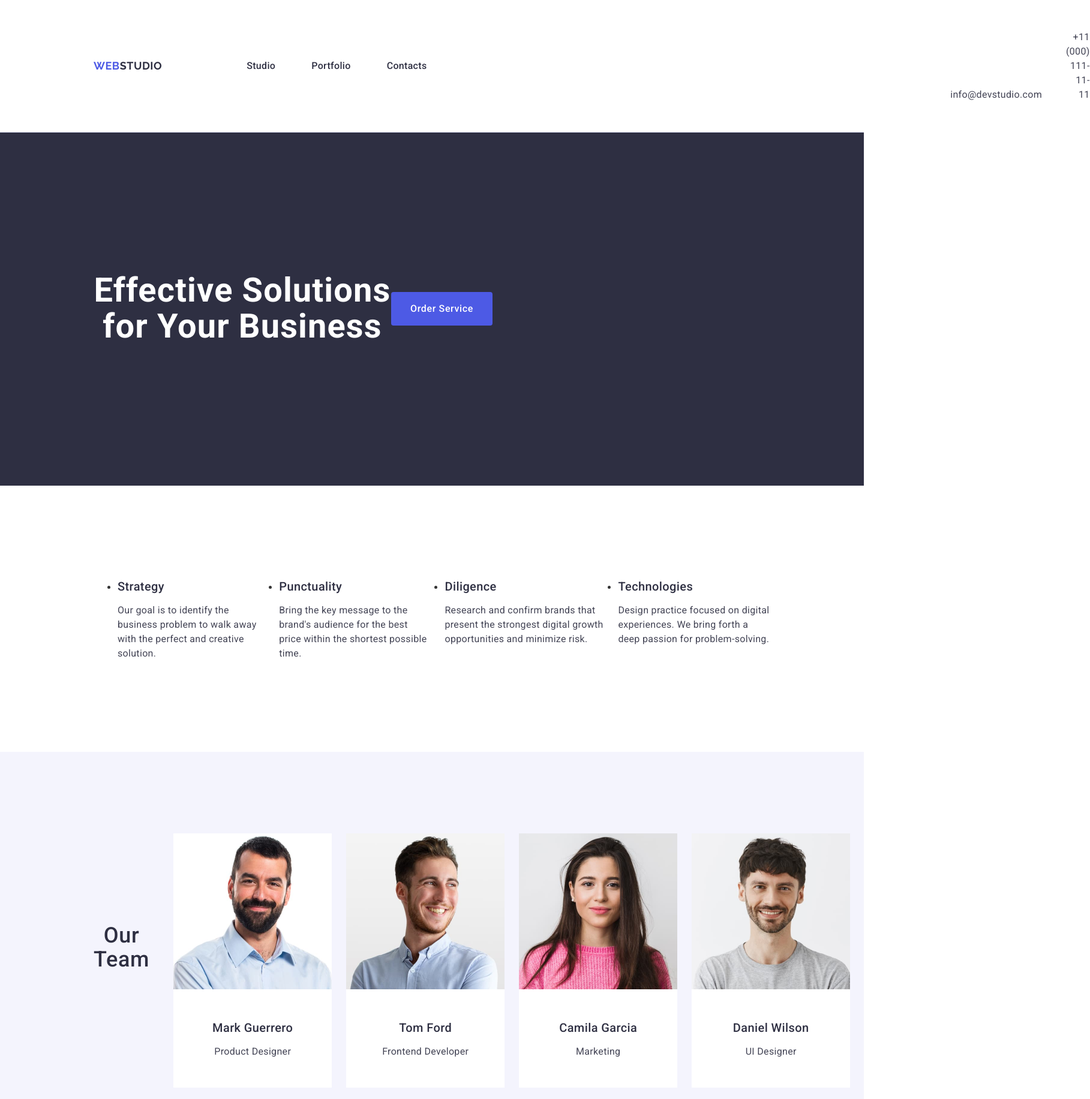
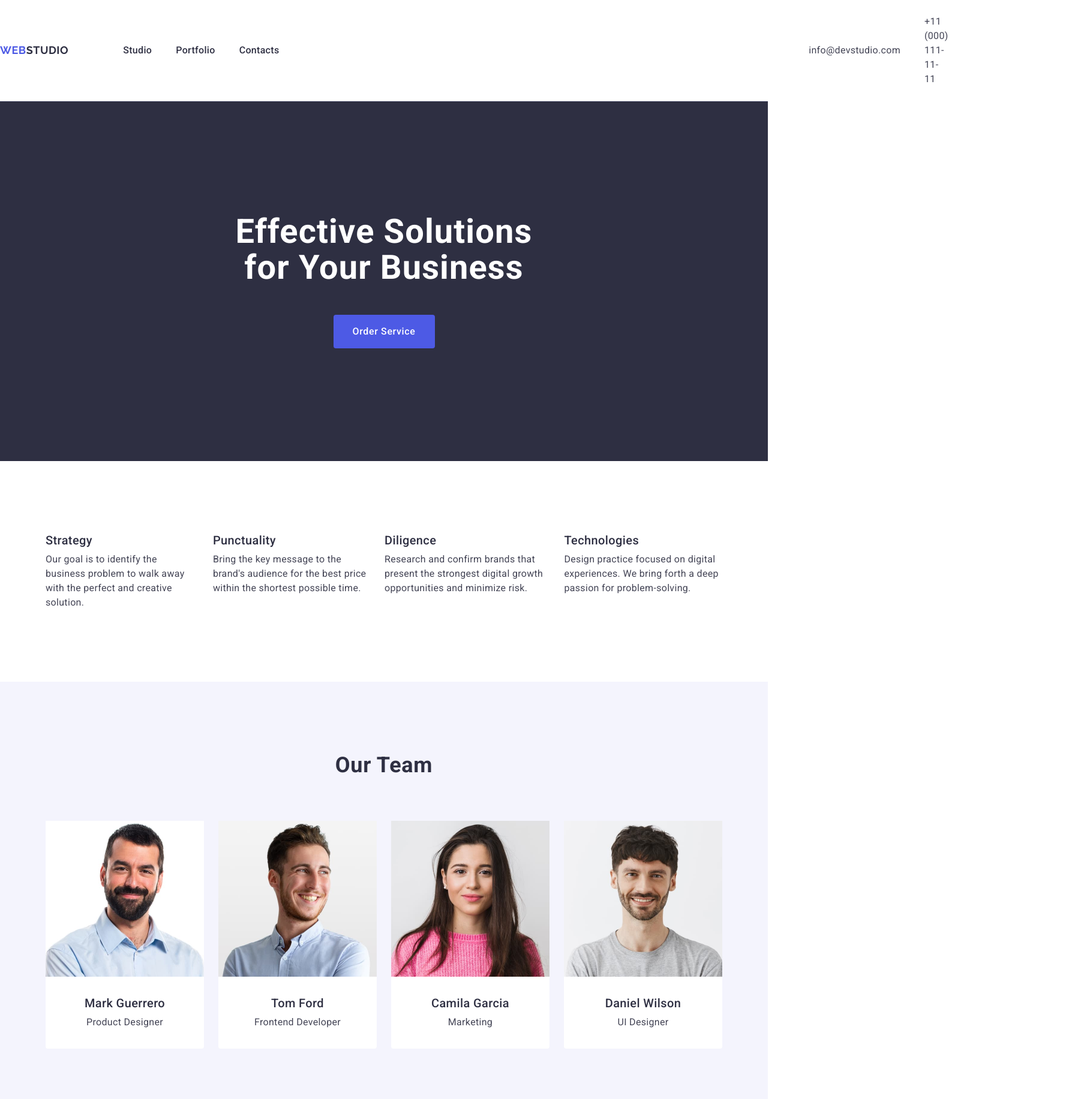
Before and after one commit to Lesja678/goit-markup-hw-03, a plain HTML site: page index.html in a window 1280 px wide. Shown: the top 1833 px of the page at 60% size, 1817 px wide, since content can reach past the window. Drawn offline with nearby package versions, Linux system fonts and the light colour scheme.

Commit message:
add changes

```diff
--- a/css/styles.css
+++ b/css/styles.css
@@ -4,23 +4,24 @@ body {
   font-family: "Roboto", sans-serif;
   color: #434455;
   background-color: #ffffff;
-  width: 1440px;
-  height: 3300px;
 }
-.ul {
+ul,
+ol {
   list-style-type: none;
   margin: 0;
-  padding-left: 0;
+  padding: 0;
 }
-.a {
+a {
   text-decoration: none;
 }
-.button {
-  cursor: pointer;
-}
-.h1,
-.h2,
-.h3 {
+
+h1,
+h2,
+h3,
+h4,
+h5,
+h6,
+p {
   margin: 0;
 }
 img {
@@ -29,31 +30,25 @@ img {
 .container {
   margin: 0 auto;
   padding: 0 15px;
+  width: 1158px;
+}
+
+/* Header */
+
+.header {
+  border-bottom: 1px solid #e7e9fc;
+}
+.header-container {
   display: flex;
   align-items: center;
-  width: 1158px;
-
-  /* Wrapper */
-  .wrapper {
-    width: 1440px;
-    height: 3300px;
-  }
-  /* Header */
 }
 
-.header {
-  background-color: #ffffff;
+.header-nav {
   display: flex;
   align-items: center;
-  justify-content: space-between;
-  padding: 10px;
-  border-bottom: 1px solid #e7e9fc;
-  padding: 0;
-  margin: 0;
-  list-style: none;
-  flex-direction: row;
 }
-.header-logo {
+
+.logo {
   font-family: "Raleway", sans-serif;
   font-weight: 700;
   font-size: 18px;
@@ -61,32 +56,28 @@ img {
   letter-spacing: 0.03em;
   text-transform: uppercase;
   color: #4d5ae5;
-  text-decoration: none;
+  display: flex;
+}
+.header-logo {
+  padding: 24px 0;
   margin-right: 76px;
 }
-.logo-end {
+.logo-ennd {
   color: #2e2f42;
 }
-.header-address,
-.header-nav-container {
-  gap: 8px;
-  padding: 15px;
-  margin: 0;
-  list-style: none;
+.header-nav-list {
   display: flex;
+  align-items: center;
   gap: 40px;
-  padding: 24px 0;
 }
 .nav-link {
-  display: flex;
-  gap: 40px;
-  padding: 10px;
+  display: block;
+  padding: 24px 0;
   font-weight: 500;
   font-size: 16px;
   line-height: 1.5;
   letter-spacing: 0.02em;
   color: #2e2f42;
-  text-decoration: none;
 }
 .nav-link:hover,
 .nav-link:focus,
@@ -96,59 +87,27 @@ img {
 }
 .header-address {
   font-style: normal;
+  margin-left: auto;
+}
+.header-address-list {
   display: flex;
-  flex-direction: row;
-  align-items: end;
+  gap: 40px;
+  align-items: center;
 }
 
-.header-nav {
-  display: flex;
-  gap: 40px;
+.header-address-link {
   padding: 24px 0;
-  align-items: center;
-  list-style: none;
-}
-
-.header-nav-item {
-  font-weight: 500;
-  font-size: 16px;
-  line-height: 1.5;
-  letter-spacing: 0.02em;
-  color: #2e2f42;
-  background-color: #ffffff;
-  list-style: none;
-  gap: 40px;
-  display: flex;
-  padding: 24px 0;
-}
-
-.header-address-list {
-  list-style: none;
-  display: flex;
-  gap: 40px;
-  flex-direction: row;
-}
-.header-address-list-item {
-  display: flex;
-  flex-direction: row;
-}
-.header-address-link {
   font-size: 16px;
   line-height: 1.5;
   letter-spacing: 0.02em;
   color: #434455;
-  text-decoration: none;
-  display: flex;
-  text-align: end;
-  align-items: end;
+  display: block;
 }
 
 /* Hero */
 .hero {
   background-color: #2e2f42;
   padding: 188px 0;
-  box-sizing: border-box;
-  flex-direction: column;
 }
 
 .hero-name {
@@ -158,7 +117,9 @@ img {
   letter-spacing: 0.02em;
   color: #ffffff;
   text-align: center;
+  margin: 0 auto;
   max-width: 496px;
+  padding-bottom: 48px;
 }
 .hero-btn {
   color: #ffffff;
@@ -173,6 +134,7 @@ img {
   height: 56px;
   border: none;
   border-radius: 4px;
+  margin: 0 auto;
 }
 .hero-btn:hover,
 .hero-btn:focus {
@@ -182,7 +144,6 @@ img {
 /* Our Directions */
 
 .directions {
-  background-color: #ffffff;
   padding: 120px 0;
 }
 .visually-hidden {
@@ -194,7 +155,7 @@ img {
   border: 0;
   overflow: hidden;
   clip: rect(0 0 0 0);
-  clip-path: inset(50%);
+  clip-path: inset(100%);
   white-space: nowrap;
 }
 
@@ -202,16 +163,8 @@ img {
   display: flex;
   gap: 24px;
 }
-.dir-list-text {
-  display: flex;
-  gap: 24px;
-}
 .dir_item {
-  color: #333;
-  width: calc((100%-72px) / 4);
-}
-.dir-item-cont {
-  width: calc((100%-72px) / 4);
+  flex-basis: calc((100%-72px) / 4);
 }
 .directions-item-name {
   font-weight: 500;
@@ -227,6 +180,14 @@ img {
   letter-spacing: 0.02em;
   color: #434455;
 }
+.dir-list-text {
+  display: flex;
+  gap: 24px;
+}
+
+.dir-item-cont {
+  width: calc((100%-72px) / 4);
+}
 
 /* Our Team */
 
@@ -235,7 +196,7 @@ img {
   padding: 120px 0;
 }
 .team-name {
-  font-weight: 500;
+  font-weight: 700;
   font-size: 36px;
   line-height: 1.11;
   letter-spacing: 0.02em;
@@ -245,21 +206,17 @@ img {
   margin-bottom: 72px;
 }
 .list {
-  list-style: none;
   display: flex;
   gap: 24px;
 }
 .item {
   width: calc((100%-72px) / 4);
   border-radius: 0px 0px 4px 4px;
+  background-color: #ffffff;
 }
 
-.team-image {
-  width: 264px;
-}
 .worker {
   padding: 32px 0;
-  background-color: #ffffff;
 }
 .team-member {
   font-weight: 500;
@@ -270,22 +227,12 @@ img {
   text-align: center;
   text-transform: capitalize;
   margin-bottom: 8px;
-  background-color: #ffffff;
 }
 .team-text {
   font-size: 16px;
   line-height: 1.5;
   letter-spacing: 0.02em;
   text-align: center;
-  background-color: #ffffff;
-}
-.our-t {
-  display: flex;
-  gap: 24px;
-  flex-direction: row;
-  padding-right: 8px;
-  justify-content: center;
-  width: calc(1440px - 24px * 3);
 }
 
 /* Our Portfolio */
@@ -306,7 +253,6 @@ img {
   margin-bottom: 72px;
 }
 .portfolio-list {
-  list-style: none;
   display: flex;
   flex-wrap: wrap;
   column-gap: 24px;
@@ -321,9 +267,7 @@ img {
 .portfolio-item {
   width: calc((100%-48px) / 3);
 }
-.portfolio-img {
-  background-color: #ffffff;
-}
+
 .portfolio-item-name {
   font-weight: 500;
   font-size: 20px;
@@ -341,7 +285,7 @@ img {
 /* Footer */
 
 .footer {
-  background-color: #2e2f42;
+  background: #2e2f42;
   padding: 100px 0;
 }
 .footer-logo {
@@ -356,13 +300,16 @@ img {
   display: inline-block;
   margin-bottom: 16px;
 }
-.footer .logo-end {
+.logo-end {
   color: #f4f4fd;
+}
+.logo-footer {
+  display: inline-block;
+  margin-bottom: 16px;
 }
 .footer-text {
   font-size: 16px;
   line-height: 1.5;
   letter-spacing: 0.02em;
-  text-transform: uppercase;
   color: #f4f4fd;
 }
--- a/index.html
+++ b/index.html
@@ -27,13 +27,13 @@
       <!-- =========== Header ========= -->
 
       <header class="header">
-        <div class="container">
+        <div class="header-container">
           <nav class="header-nav">
-            <a class="header-logo" href="./index.html"
-              >Web<span class="logo-end">Studio</span>
+            <a class="logo header-logo" href="./index.html"
+              >Web<span class="logo-ennd">Studio</span>
             </a>
             <div class="container">
-              <ul class="header-nav">
+              <ul class="header-nav-list">
                 <li class="header-nav-item">
                   <a class="nav-link" href="./index.html">Studio</a>
                 </li>
@@ -76,7 +76,7 @@
 
         <section class="directions">
           <div class="container">
-            <h2 class="visually-hidden">Our Directions</h2>
+            <h2 class="directions-name visually-hidden">Our Directions</h2>
             <div class="dir-list-text">
               <ul class="dir_list">
                 <li class="dir_item">
@@ -127,7 +127,6 @@
                     alt="product designer"
                     width="264"
                     height="260"
-                    class="team-image"
                   />
                   <div class="worker">
                     <h3 class="team-member">Mark Guerrero</h3>
@@ -140,7 +139,6 @@
                     alt="frontend developer"
                     width="264"
                     height="260"
-                    class="team-image"
                   />
                   <div class="worker">
                     <h3 class="team-member">Tom Ford</h3>
@@ -153,7 +151,6 @@
                     alt="marketing"
                     width="264"
                     height="260"
-                    class="team-image"
                   />
                   <div class="worker">
                     <h3 class="team-member">Camila Garcia</h3>
@@ -166,7 +163,6 @@
                     alt="ui designer"
                     width="264"
                     height="260"
-                    class="team-image"
                   />
                   <div class="worker">
                     <h3 class="team-member">Daniel Wilson</h3>
@@ -190,7 +186,6 @@
                   alt="banking app"
                   width="360"
                   height="300"
-                  class="portfolio-img"
                 />
                 <div class="cont-prtf">
                   <h3 class="portfolio-item-name">Banking App</h3>
@@ -204,7 +199,6 @@
                   alt="cashless payment"
                   width="360"
                   height="300"
-                  class="portfolio-img"
                 />
                 <div class="cont-prtf">
                   <h3 class="portfolio-item-name">Cashless Payment</h3>
@@ -218,7 +212,6 @@
                   alt="meditation app"
                   width="360"
                   height="300"
-                  class="portfolio-img"
                 />
                 <div class="cont-prtf">
                   <h3 class="portfolio-item-name">Meditation App</h3>
@@ -232,7 +225,6 @@
                   alt="taxi service"
                   width="360"
                   height="300"
-                  class="portfolio-img"
                 />
                 <div class="cont-prtf">
                   <h3 class="portfolio-item-name">Taxi Service</h3>
@@ -246,7 +238,6 @@
                   alt="screen illustrations"
                   width="360"
                   height="300"
-                  class="portfolio-img"
                 />
                 <div class="cont-prtf">
                   <h3 class="portfolio-item-name">Screen Illustrations</h3>
@@ -260,7 +251,6 @@
                   alt="online courses"
                   width="360"
                   height="300"
-                  class="portfolio-img"
                 />
                 <div class="cont-prtf">
                   <h3 class="portfolio-item-name">Online Courses</h3>
@@ -276,7 +266,7 @@
 
       <footer class="footer">
         <div class="container">
-          <a class="footer-logo" href="./index.html"
+          <a class="footer-logo logo-footer" href="./index.html"
             >Web<span class="logo-end">Studio</span>
           </a>
           <p class="footer-text">
```
